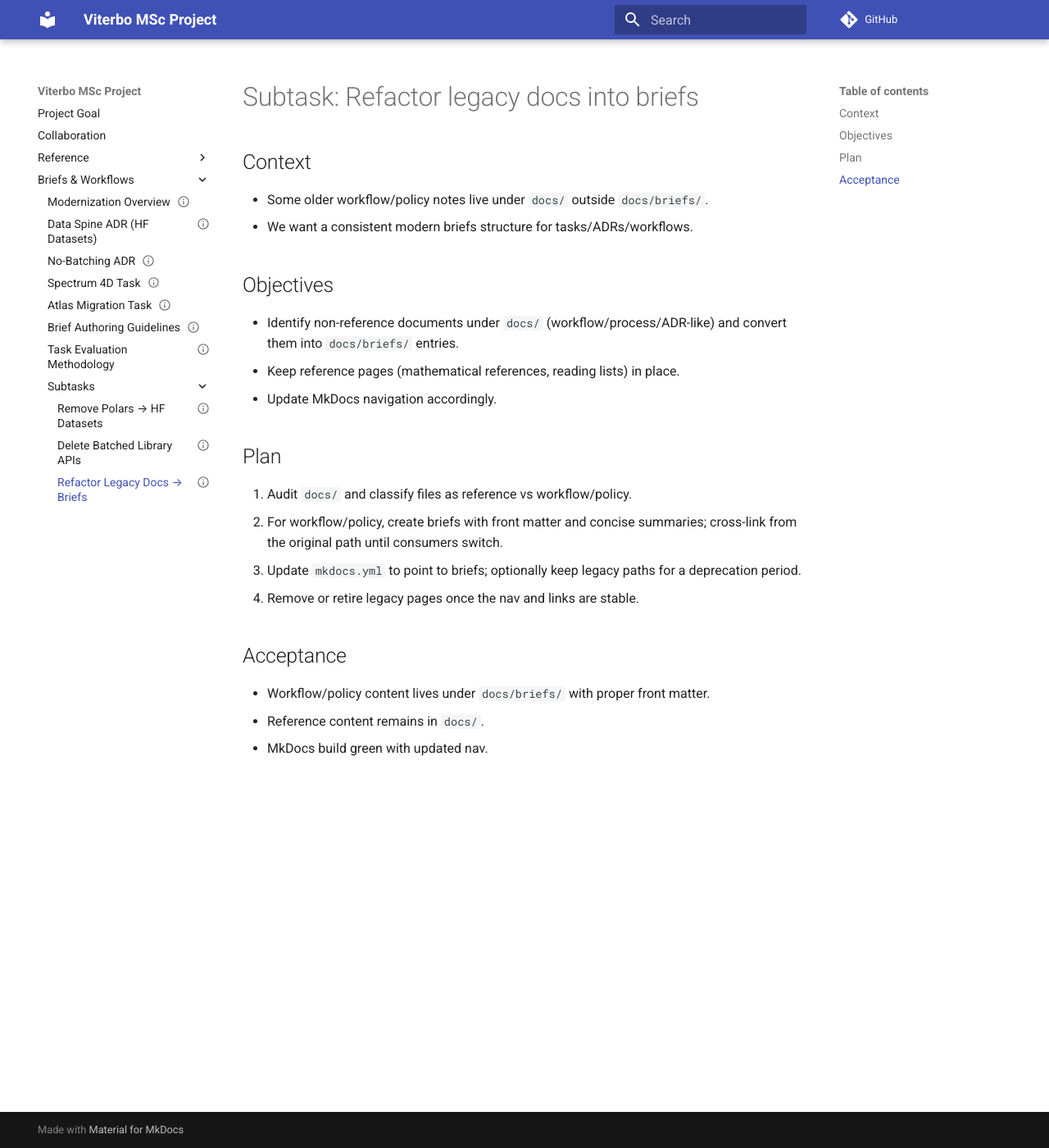
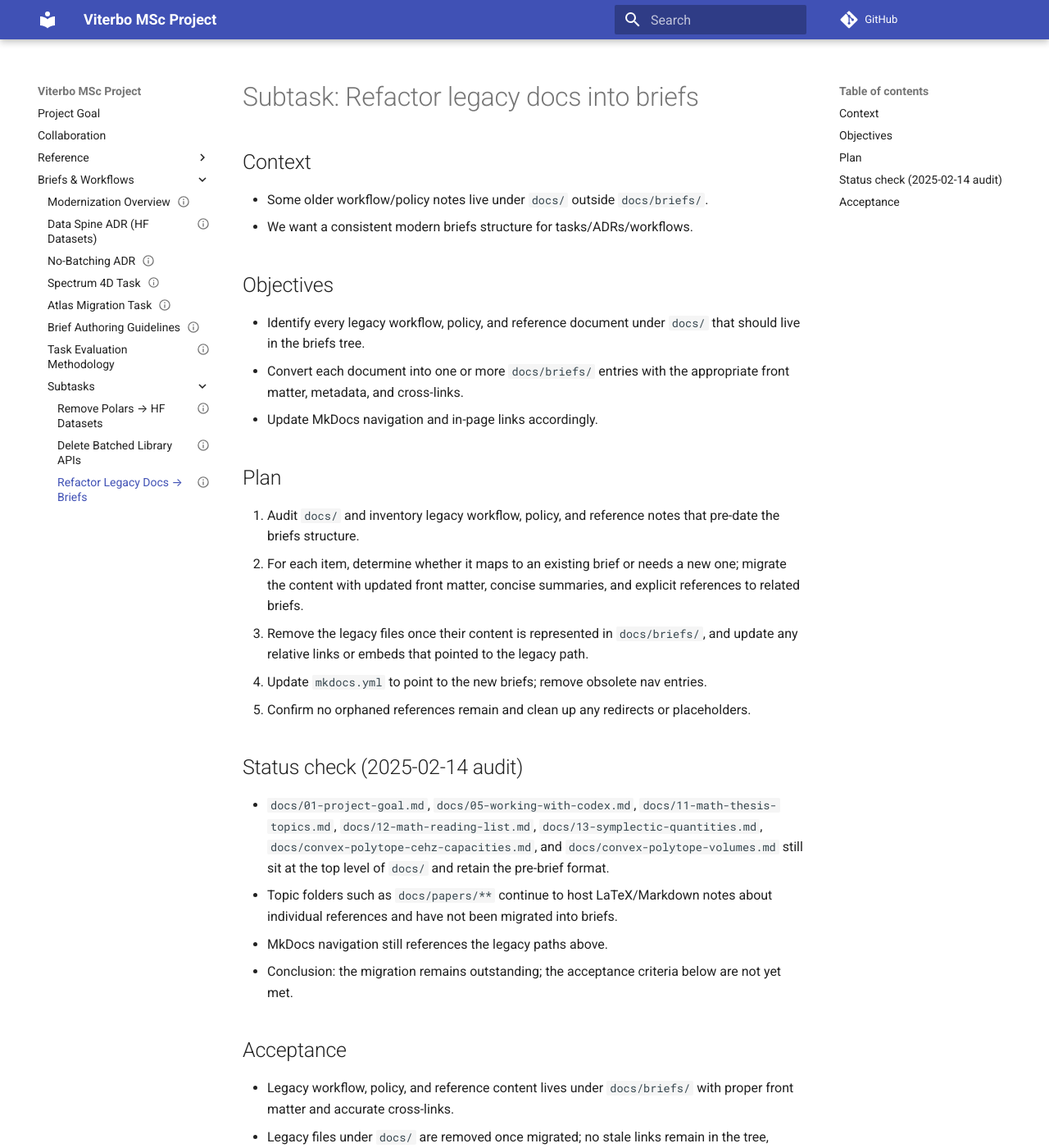
Before and after one commit to JoernStoehler/msc-math-viterbo, an MkDocs documentation site: the page built from docs/briefs/subtasks/2025-10-12-subtask-refactor-legacy-docs-into-briefs.md, in a window 1280 px wide and 1400 px high. Shown: the whole window at 82% size. Built offline with MkDocs 1.6.1 and Material for MkDocs 9.7.7, drawn with Linux system fonts in a browser that asks for light colours; comment, search, counter and statistics services are not loaded; some of the changed text lies outside the part shown.

Commit message:
docs: record outstanding legacy docs audit

```diff
--- a/docs/briefs/subtasks/2025-10-12-subtask-refactor-legacy-docs-into-briefs.md
+++ b/docs/briefs/subtasks/2025-10-12-subtask-refactor-legacy-docs-into-briefs.md
@@ -14,19 +14,27 @@ summary: Refactor legacy docs/* workflow/policy notes into modern briefs.
 
 ## Objectives
 
-- Identify non-reference documents under `docs/` (workflow/process/ADR-like) and convert them into `docs/briefs/` entries.
-- Keep reference pages (mathematical references, reading lists) in place.
-- Update MkDocs navigation accordingly.
+- Identify every legacy workflow, policy, and reference document under `docs/` that should live in the briefs tree.
+- Convert each document into one or more `docs/briefs/` entries with the appropriate front matter, metadata, and cross-links.
+- Update MkDocs navigation and in-page links accordingly.
 
 ## Plan
 
-1. Audit `docs/` and classify files as reference vs workflow/policy.
-2. For workflow/policy, create briefs with front matter and concise summaries; cross-link from the original path until consumers switch.
-3. Update `mkdocs.yml` to point to briefs; optionally keep legacy paths for a deprecation period.
-4. Remove or retire legacy pages once the nav and links are stable.
+1. Audit `docs/` and inventory legacy workflow, policy, and reference notes that pre-date the briefs structure.
+2. For each item, determine whether it maps to an existing brief or needs a new one; migrate the content with updated front matter, concise summaries, and explicit references to related briefs.
+3. Remove the legacy files once their content is represented in `docs/briefs/`, and update any relative links or embeds that pointed to the legacy path.
+4. Update `mkdocs.yml` to point to the new briefs; remove obsolete nav entries.
+5. Confirm no orphaned references remain and clean up any redirects or placeholders.
+
+## Status check (2025-02-14 audit)
+
+- `docs/01-project-goal.md`, `docs/05-working-with-codex.md`, `docs/11-math-thesis-topics.md`, `docs/12-math-reading-list.md`, `docs/13-symplectic-quantities.md`, `docs/convex-polytope-cehz-capacities.md`, and `docs/convex-polytope-volumes.md` still sit at the top level of `docs/` and retain the pre-brief format.
+- Topic folders such as `docs/papers/**` continue to host LaTeX/Markdown notes about individual references and have not been migrated into briefs.
+- MkDocs navigation still references the legacy paths above.
+- Conclusion: the migration remains outstanding; the acceptance criteria below are not yet met.
 
 ## Acceptance
 
-- Workflow/policy content lives under `docs/briefs/` with proper front matter.
-- Reference content remains in `docs/`.
+- Legacy workflow, policy, and reference content lives under `docs/briefs/` with proper front matter and accurate cross-links.
+- Legacy files under `docs/` are removed once migrated; no stale links remain in the tree, MkDocs nav, or briefs.
 - MkDocs build green with updated nav.
```
